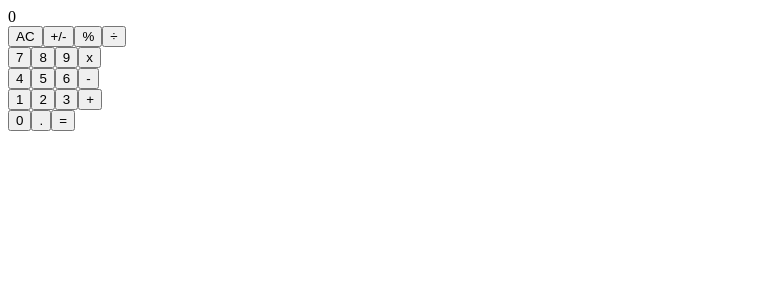
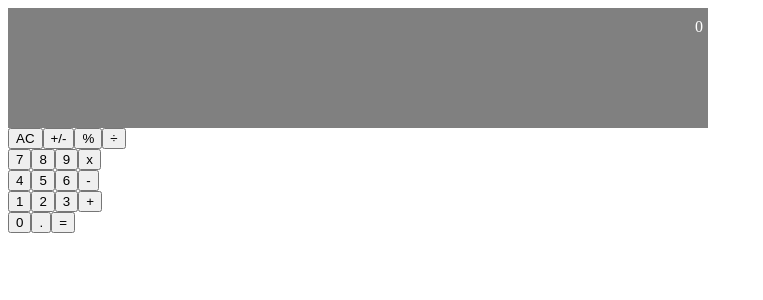
Before and after one commit to Leon-Mbegera/calculator, a React (Create React App) app: page / in a window 1280 px wide. Shown: the top 300 px of the page, without its empty margins (0-763 px from the left). Built offline with nearby package versions, Linux system fonts and the light colour scheme.

Commit message:
Style the display component

```diff
--- a/src/components/App.js
+++ b/src/components/App.js
@@ -2,6 +2,7 @@ import React, { useState } from 'react';
 import Display from './Display';
 import ButtonPanel from './ButtonPanel';
 import Calculate from '../logic/calculate';
+import './calc.css';
 
 function App() {
   const [state, setState] = useState({
@@ -18,8 +19,10 @@ function App() {
   const { total } = state;
   return (
     <>
-      <Display result={total} />
-      <ButtonPanel clickHandler={handleClick} />
+      <div className="border">
+        <Display result={total} />
+        <ButtonPanel clickHandler={handleClick} />
+      </div>
     </>
   );
 }
--- a/src/components/ButtonPanel.js
+++ b/src/components/ButtonPanel.js
@@ -1,6 +1,7 @@
 import React from 'react';
 import PropTypes from 'prop-types';
 import Button from './Button';
+import './calc.css';
 
 function clickButton(label, handleClick) {
   return <Button show={label} onClick={() => handleClick(label)} />;
@@ -12,8 +13,9 @@ function ButtonPanel({ clickHandler }) {
   };
 
   return (
-    <div>
-      <div>
+    <>
+      <div className="button-panel">
+        <div className="panel-row">
           {clickButton('AC', handleClick)}
           {clickButton('+/-', handleClick)}
           {clickButton('%', handleClick)}
@@ -43,6 +45,7 @@ function ButtonPanel({ clickHandler }) {
           {clickButton('=', handleClick)}
         </div>
       </div>
+    </>
   );
 }
 
--- a/src/components/Display.js
+++ b/src/components/Display.js
@@ -1,8 +1,9 @@
 import React from 'react';
 import PropTypes from 'prop-types';
+import './calc.css';
 
 function Display({ result }) {
-  return <div>{result || '0'}</div>;
+  return <div className="display-screen">{result || '0'}</div>;
 }
 
 Display.propTypes = {
--- /dev/null
+++ b/src/components/calc.css
@@ -0,0 +1,15 @@
+.border {
+  display: flex;
+  flex-direction: column;
+  width: 700px;
+
+}
+
+.display-screen {
+  background-color: gray;
+  height: 100px;
+  color: white;
+  font: bold;
+  text-align:right;
+  padding: 10px 5px;
+}
```
Also changed, not shown: 1 other file (tests, documents, lock files or other folders). Lines whose indentation alone changed are shown as unchanged.
